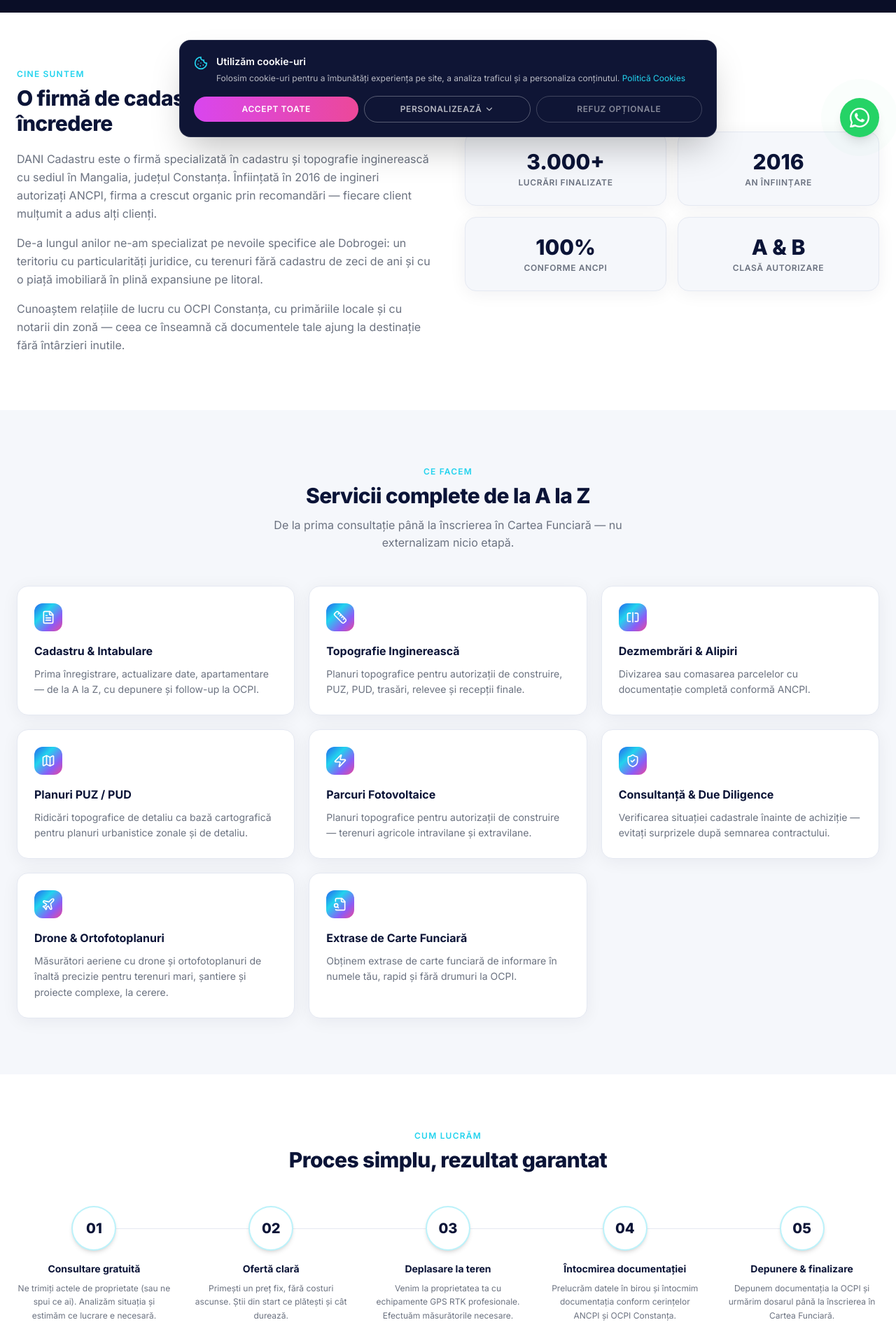
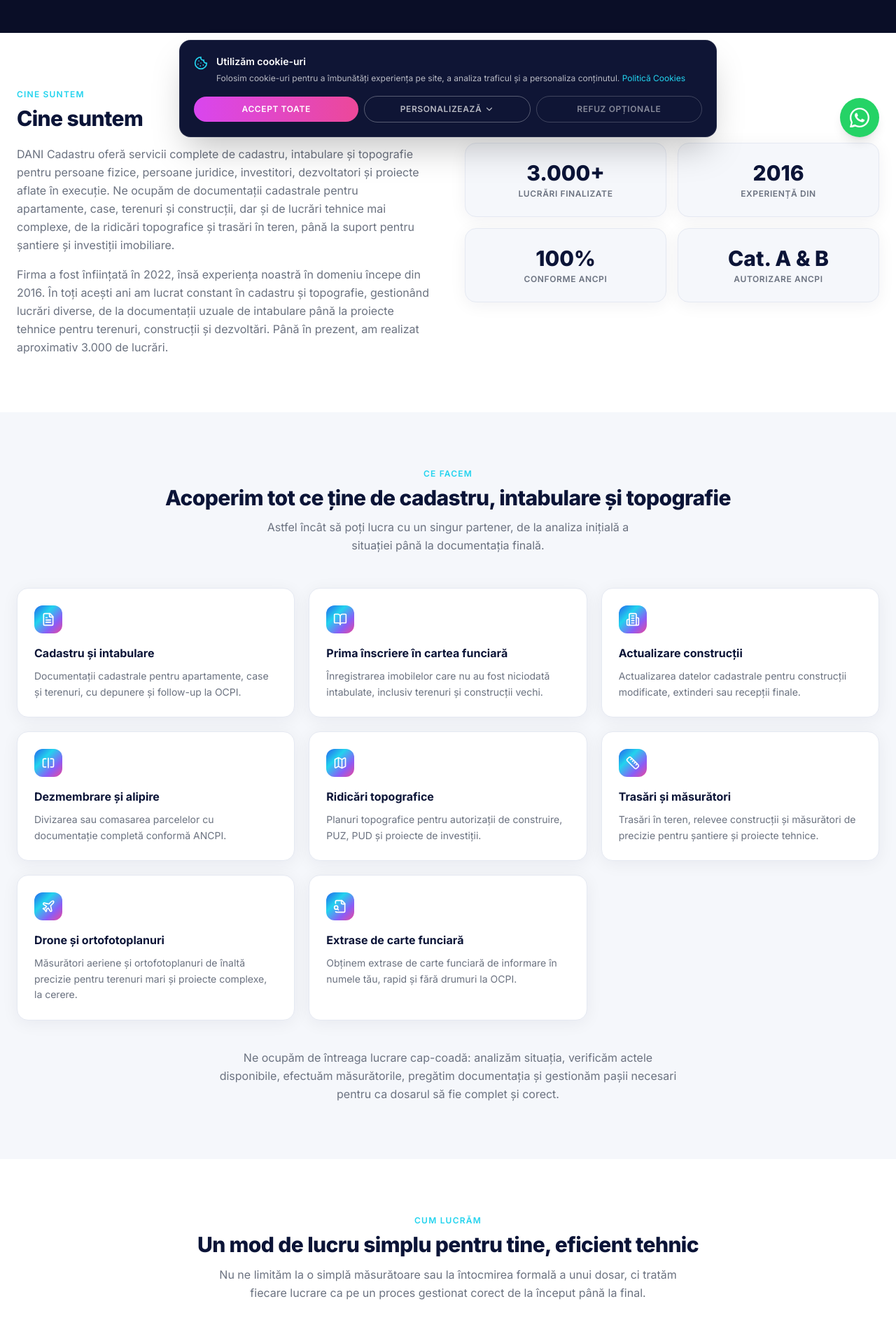
Before and after one commit to ValuxOptik99/danicadastru.ro, a Next.js app: page /despre-noi in a window 1280 px wide. Shown: the part 580-2486 px from the top of the page at 70% size. Built offline with nearby package versions, Linux system fonts and the light colour scheme.

Commit message:
cpy: rewrite Despre Noi text to match official company document

```diff
--- a/components/sections/DespreNoiContent.tsx
+++ b/components/sections/DespreNoiContent.tsx
@@ -7,8 +7,8 @@ import {
   Ruler,
   SplitSquareHorizontal,
   Map,
-  Zap,
-  ShieldCheck,
+  BookOpen,
+  Building2,
   CheckCircle2,
   MapPin,
   Phone,
@@ -26,42 +26,42 @@ const fadeUp = {
 const services = [
   {
     Icon: FileText,
-    title: "Cadastru & Intabulare",
-    desc: "Prima înregistrare, actualizare date, apartamentare — de la A la Z, cu depunere și follow-up la OCPI.",
+    title: "Cadastru și intabulare",
+    desc: "Documentații cadastrale pentru apartamente, case și terenuri, cu depunere și follow-up la OCPI.",
   },
   {
-    Icon: Ruler,
-    title: "Topografie Inginerească",
-    desc: "Planuri topografice pentru autorizații de construire, PUZ, PUD, trasări, relevee și recepții finale.",
+    Icon: BookOpen,
+    title: "Prima înscriere în cartea funciară",
+    desc: "Înregistrarea imobilelor care nu au fost niciodată intabulate, inclusiv terenuri și construcții vechi.",
+  },
+  {
+    Icon: Building2,
+    title: "Actualizare construcții",
+    desc: "Actualizarea datelor cadastrale pentru construcții modificate, extinderi sau recepții finale.",
   },
   {
     Icon: SplitSquareHorizontal,
-    title: "Dezmembrări & Alipiri",
+    title: "Dezmembrare și alipire",
     desc: "Divizarea sau comasarea parcelelor cu documentație completă conformă ANCPI.",
   },
   {
     Icon: Map,
-    title: "Planuri PUZ / PUD",
-    desc: "Ridicări topografice de detaliu ca bază cartografică pentru planuri urbanistice zonale și de detaliu.",
+    title: "Ridicări topografice",
+    desc: "Planuri topografice pentru autorizații de construire, PUZ, PUD și proiecte de investiții.",
   },
   {
-    Icon: Zap,
-    title: "Parcuri Fotovoltaice",
-    desc: "Planuri topografice pentru autorizații de construire — terenuri agricole intravilane și extravilane.",
-  },
-  {
-    Icon: ShieldCheck,
-    title: "Consultanță & Due Diligence",
-    desc: "Verificarea situației cadastrale înainte de achiziție — evitați surprizele după semnarea contractului.",
+    Icon: Ruler,
+    title: "Trasări și măsurători",
+    desc: "Trasări în teren, relevee construcții și măsurători de precizie pentru șantiere și proiecte tehnice.",
   },
   {
     Icon: Plane,
-    title: "Drone & Ortofotoplanuri",
-    desc: "Măsurători aeriene cu drone și ortofotoplanuri de înaltă precizie pentru terenuri mari, șantiere și proiecte complexe, la cerere.",
+    title: "Drone și ortofotoplanuri",
+    desc: "Măsurători aeriene și ortofotoplanuri de înaltă precizie pentru terenuri mari și proiecte complexe, la cerere.",
   },
   {
     Icon: FileSearch,
-    title: "Extrase de Carte Funciară",
+    title: "Extrase de carte funciară",
     desc: "Obținem extrase de carte funciară de informare în numele tău, rapid și fără drumuri la OCPI.",
   },
 ];
@@ -69,55 +69,59 @@ const services = [
 const steps = [
   {
     nr: "01",
-    title: "Consultare gratuită",
-    desc: "Ne trimiți actele de proprietate (sau ne spui ce ai). Analizăm situația și estimăm ce lucrare e necesară.",
+    title: "Analizăm concret situația",
+    desc: "Evaluăm situația fiecărei proprietăți sau lucrări în parte.",
   },
   {
     nr: "02",
-    title: "Ofertă clară",
-    desc: "Primești un preț fix, fără costuri ascunse. Știi din start ce plătești și cât durează.",
+    title: "Explicăm clar pașii",
+    desc: "Îți spunem exact ce acte sunt necesare și care sunt pașii de urmat.",
   },
   {
     nr: "03",
-    title: "Deplasare la teren",
-    desc: "Venim la proprietatea ta cu echipamente GPS RTK profesionale. Efectuăm măsurătorile necesare.",
+    title: "Preluăm toată lucrarea",
+    desc: "De la măsurători până la documentația finală, ne ocupăm noi.",
   },
   {
     nr: "04",
-    title: "Întocmirea documentației",
-    desc: "Prelucrăm datele în birou și întocmim documentația conform cerințelor ANCPI și OCPI Constanța.",
+    title: "Soluții pentru fiecare caz",
+    desc: "Căutăm soluții potrivite situației tale, nu variante standard aplicate forțat.",
   },
   {
     nr: "05",
-    title: "Depunere & finalizare",
-    desc: "Depunem documentația la OCPI și urmărim dosarul până la înscrierea în Cartea Funciară.",
+    title: "Lucrăm organizat",
+    desc: "Eviți drumurile inutile, întârzierile și blocajele administrative.",
   },
 ];
 
 const benefits = [
   {
-    title: "Cunoaștere locală profundă",
-    desc: "Cunoaștem specificul fiecărei localități din Dobrogea — de la Mangalia la Năvodari — și relațiile directe cu OCPI Constanța.",
+    title: "Experiență practică din 2016",
+    desc: "Lucrăm constant în cadastru și topografie de la începuturile noastre, cu experiență acumulată pe lucrări diverse.",
   },
   {
-    title: "Documentații acceptate din prima",
-    desc: "100% din documentațiile depuse la ANCPI au primit aviz favorabil. Nu revenim cu cereri de completare.",
+    title: "Aproximativ 3.000 de lucrări realizate",
+    desc: "De la documentații uzuale de intabulare până la proiecte tehnice pentru terenuri, construcții și dezvoltări.",
   },
   {
-    title: "Comunicare transparentă",
-    desc: "Ai un singur interlocutor — inginerul care lucrează la dosarul tău — nu un call center.",
+    title: "Servicii complete într-un singur loc",
+    desc: "Cadastru, intabulare și topografie — de la analiza inițială a situației până la documentația finală.",
   },
   {
-    title: "Fără deplasări inutile",
-    desc: "Preluăm și transmitem documentele electronic ori prin curier. Vii la birou doar dacă e strict necesar.",
+    title: "Suport pentru toate tipurile de lucrări",
+    desc: "Lucrări rezidențiale, comerciale și tehnice — pentru persoane fizice, firme, investitori și șantiere.",
   },
   {
-    title: "Preț fix, fără surprize",
-    desc: "Oferta e fermă. Nicio taxă suplimentară ascunsă în contract.",
+    title: "Abordare clară și serioasă",
+    desc: "Tratăm fiecare dosar cu atenție, explicăm pașii și livrăm documentația completă și corectă.",
   },
   {
-    title: "Experiență cu proiecte mari",
-    desc: "De la apartamente individuale la ansambluri de 186 unități și hoteluri de 5 stele — avem experiența să gestionăm orice scară.",
+    title: "Implicare reală în fiecare dosar",
+    desc: "Nu ne limităm la întocmirea formală — analizăm, verificăm, rezolvăm și comunicăm la fiecare pas.",
+  },
+  {
+    title: "Prezență în județul Constanța și Dobrogea",
+    desc: "Activitate constantă în întreg județul Constanța, în toată Dobrogea și, la cerere, în alte zone.",
   },
 ];
 
@@ -150,12 +154,13 @@ export function DespreNoiContent() {
               className="mb-5 text-4xl font-extrabold text-white md:text-5xl lg:text-6xl"
               style={{ letterSpacing: "-0.02em" }}
             >
-              Experți în cadastru și topografie în inima Dobrogei
+              Servicii complete de cadastru, intabulare și topografie
             </h1>
             <p className="text-white/65 text-lg leading-relaxed max-w-2xl">
-              Autorizați ANCPI clasa A și B, cu peste 3.000 de documentații aprobate
-              din 2016. Cunoaștem fiecare parcelă, fiecare primărie și fiecare birou
-              OCPI din regiune.
+              DANI Cadastru oferă servicii complete pentru persoane fizice, persoane
+              juridice, investitori și dezvoltatori. De la documentații cadastrale pentru
+              apartamente, case și terenuri, până la lucrări tehnice complexe. Experiență
+              din 2016, autorizați ANCPI categoria A și B.
             </p>
           </motion.div>
 
@@ -198,25 +203,23 @@ export function DespreNoiContent() {
                 CINE SUNTEM
               </p>
               <h2 className="mb-5 text-3xl font-extrabold text-navy-ink" style={{ letterSpacing: "-0.02em" }}>
-                O firmă de cadastru construită pe încredere
+                Cine suntem
               </h2>
               <div className="space-y-4 text-text-muted leading-relaxed">
                 <p>
-                  DANI Cadastru este o firmă specializată în cadastru și topografie
-                  inginerească cu sediul în Mangalia, județul Constanța. Înființată în
-                  2016 de ingineri autorizați ANCPI, firma a crescut organic prin
-                  recomandări — fiecare client mulțumit a adus alți clienți.
+                  DANI Cadastru oferă servicii complete de cadastru, intabulare și
+                  topografie pentru persoane fizice, persoane juridice, investitori,
+                  dezvoltatori și proiecte aflate în execuție. Ne ocupăm de documentații
+                  cadastrale pentru apartamente, case, terenuri și construcții, dar și de
+                  lucrări tehnice mai complexe, de la ridicări topografice și trasări în
+                  teren, până la suport pentru șantiere și investiții imobiliare.
                 </p>
                 <p>
-                  De-a lungul anilor ne-am specializat pe nevoile specifice ale
-                  Dobrogei: un teritoriu cu particularități juridice, cu terenuri fără
-                  cadastru de zeci de ani și cu o piață imobiliară în plină expansiune
-                  pe litoral.
-                </p>
-                <p>
-                  Cunoaștem relațiile de lucru cu OCPI Constanța, cu primăriile locale
-                  și cu notarii din zonă — ceea ce înseamnă că documentele tale ajung
-                  la destinație fără întârzieri inutile.
+                  Firma a fost înființată în 2022, însă experiența noastră în domeniu
+                  începe din 2016. În toți acești ani am lucrat constant în cadastru și
+                  topografie, gestionând lucrări diverse, de la documentații uzuale de
+                  intabulare până la proiecte tehnice pentru terenuri, construcții și
+                  dezvoltări. Până în prezent, am realizat aproximativ 3.000 de lucrări.
                 </p>
               </div>
             </motion.div>
@@ -231,9 +234,9 @@ export function DespreNoiContent() {
             >
               {[
                 { value: "3.000+", label: "Lucrări finalizate" },
-                { value: "2016", label: "An înființare" },
+                { value: "2016", label: "Experiență din" },
                 { value: "100%", label: "Conforme ANCPI" },
-                { value: "A & B", label: "Clasă autorizare" },
+                { value: "Cat. A & B", label: "Autorizare ANCPI" },
               ].map(({ value, label }) => (
                 <div
                   key={label}
@@ -264,11 +267,11 @@ export function DespreNoiContent() {
               CE FACEM
             </p>
             <h2 className="text-3xl font-extrabold text-navy-ink" style={{ letterSpacing: "-0.02em" }}>
-              Servicii complete de la A la Z
+              Acoperim tot ce ține de cadastru, intabulare și topografie
             </h2>
             <p className="mt-3 text-text-muted max-w-xl mx-auto">
-              De la prima consultație până la înscrierea în Cartea Funciară — nu
-              externalizam nicio etapă.
+              Astfel încât să poți lucra cu un singur partener, de la analiza inițială a
+              situației până la documentația finală.
             </p>
           </motion.div>
 
@@ -291,6 +294,18 @@ export function DespreNoiContent() {
               </motion.div>
             ))}
           </div>
+
+          <motion.p
+            variants={fadeUp}
+            initial="hidden"
+            whileInView="show"
+            viewport={{ once: true }}
+            className="mt-10 text-center text-text-muted max-w-2xl mx-auto leading-relaxed"
+          >
+            Ne ocupăm de întreaga lucrare cap-coadă: analizăm situația, verificăm actele
+            disponibile, efectuăm măsurătorile, pregătim documentația și gestionăm pașii
+            necesari pentru ca dosarul să fie complet și corect.
+          </motion.p>
         </div>
       </section>
 
@@ -308,8 +323,13 @@ export function DespreNoiContent() {
               CUM LUCRĂM
             </p>
             <h2 className="text-3xl font-extrabold text-navy-ink" style={{ letterSpacing: "-0.02em" }}>
-              Proces simplu, rezultat garantat
+              Un mod de lucru simplu pentru tine, eficient tehnic
             </h2>
+            <p className="mt-3 text-text-muted max-w-2xl mx-auto leading-relaxed">
+              Nu ne limităm la o simplă măsurătoare sau la întocmirea formală a unui
+              dosar, ci tratăm fiecare lucrare ca pe un proces gestionat corect de la
+              început până la final.
+            </p>
           </motion.div>
 
           <div className="relative">
@@ -357,24 +377,25 @@ export function DespreNoiContent() {
               viewport={{ once: true }}
             >
               <p className="mb-2 text-xs font-semibold uppercase tracking-widest text-brand-cyan">
-                AUTORIZĂRI
+                EXPERIENȚĂ ȘI AUTORIZĂRI
               </p>
               <h2
                 className="mb-5 text-3xl font-extrabold text-white"
                 style={{ letterSpacing: "-0.02em" }}
               >
-                Autorizație ANCPI clasa A și B
+                Experiență și autorizări
               </h2>
               <div className="space-y-4 text-white/65 leading-relaxed">
                 <p>
-                  Deținem autorizație de persoană juridică ANCPI clasa A și B — cel
-                  mai înalt nivel de autorizare, care permite realizarea oricărui tip
-                  de lucrare: de la cadastru general până la topografie industrială,
-                  planuri urbanistice și lucrări de precizie.
+                  Experiența acumulată începând cu 2016 ne ajută să înțelegem rapid tipul
+                  lucrării, dificultățile și soluțiile potrivite. Am lucrat atât pe
+                  documentații uzuale pentru persoane fizice, cât și pe lucrări tehnice,
+                  măsurători pentru terenuri și construcții, și proiecte pentru investitori.
                 </p>
                 <p>
-                  Toate lucrările sunt semnate și ștampilate de ingineri autorizați,
-                  cu răspundere profesională. Nu lucrăm prin subcontractori.
+                  Echipa DANI Cadastru include specialiști autorizați, cu autorizări ANCPI
+                  categoria A și B — ceea ce ne permite să abordăm atât lucrări standard,
+                  cât și proiecte tehnice complexe.
                 </p>
               </div>
             </motion.div>
@@ -395,7 +416,7 @@ export function DespreNoiContent() {
                 },
                 {
                   label: "Activitate",
-                  value: "Din 2016 — strângem experiență și aducem rezultate clienților",
+                  value: "Din 2016 — experiență constantă în cadastru și topografie",
                   color: "text-brand-violet",
                 },
                 {
@@ -404,8 +425,8 @@ export function DespreNoiContent() {
                   color: "text-brand-pink",
                 },
                 {
-                  label: "Rată de succes",
-                  value: "100% documentații aprobate ANCPI",
+                  label: "Lucrări realizate",
+                  value: "Aproximativ 3.000 de lucrări finalizate",
                   color: "text-brand-cyan",
                 },
               ].map(({ label, value, color }) => (
@@ -444,16 +465,13 @@ export function DespreNoiContent() {
                 className="mb-5 text-3xl font-extrabold text-navy-ink"
                 style={{ letterSpacing: "-0.02em" }}
               >
-                Cu rădăcini în Dobrogea, activi în toată țara
+                Unde lucrăm
               </h2>
               <p className="text-text-muted leading-relaxed mb-6">
-                Zona noastră principală de activitate este județul Constanța — cu
-                precădere litoralul și Mangalia. Cunoaștem în detaliu specificul local:
-                tipurile de acte de proprietate, primăriile și OCPI Constanța.
-              </p>
-              <p className="text-text-muted leading-relaxed mb-8">
-                La cererea clienților, realizăm lucrări și în restul țării — am finalizat
-                proiecte în București, Ilfov, Timișoara, Tulcea și alte județe.
+                Deservim clienți din întreg județul Constanța, cu activitate constantă
+                atât în zona Mangaliei și localitățile din jur, cât și în municipiul
+                Constanța și zonele limitrofe. Preluăm lucrări în toată Dobrogea, iar în
+                funcție de proiect, putem interveni și în afara județului, la cerere.
               </p>
               <Button asChild>
                 <Link href="/localitati" className="flex items-center gap-2">
@@ -538,8 +556,13 @@ export function DespreNoiContent() {
               className="text-3xl font-extrabold text-navy-ink"
               style={{ letterSpacing: "-0.02em" }}
             >
-              Ce ne diferențiază
+              De ce să lucrezi cu DANI Cadastru
             </h2>
+            <p className="mt-3 text-text-muted max-w-2xl mx-auto leading-relaxed">
+              Clienții aleg să lucreze cu noi pentru că au nevoie de mai mult decât un
+              simplu prestator — au nevoie de o echipă care înțelege lucrarea, explică
+              clar ce e de făcut și se ocupă de proces până la capăt.
+            </p>
           </motion.div>
 
           <div className="grid gap-5 sm:grid-cols-2 lg:grid-cols-3">
@@ -587,10 +610,13 @@ export function DespreNoiContent() {
               className="mb-4 text-3xl font-extrabold text-white md:text-4xl"
               style={{ letterSpacing: "-0.02em" }}
             >
-              Hai să discutăm despre proprietatea ta
+              Un partener tehnic pentru lucrări făcute corect
             </h2>
-            <p className="mb-8 text-white/60 max-w-lg mx-auto">
-              Consultație gratuită, fără obligații. Îți răspundem în câteva ore.
+            <p className="mb-8 text-white/60 max-w-2xl mx-auto leading-relaxed">
+              Fie că ai nevoie de cadastru și intabulare pentru un apartament, de
+              documentație pentru o casă sau un teren, de ridicări topografice, trasări
+              sau suport pentru șantiere, îți oferim servicii complete și o abordare
+              profesionistă, de la primul contact până la finalizarea documentației.
             </p>
             <div className="flex flex-col sm:flex-row gap-3 justify-center">
               <Button asChild size="lg">
```
